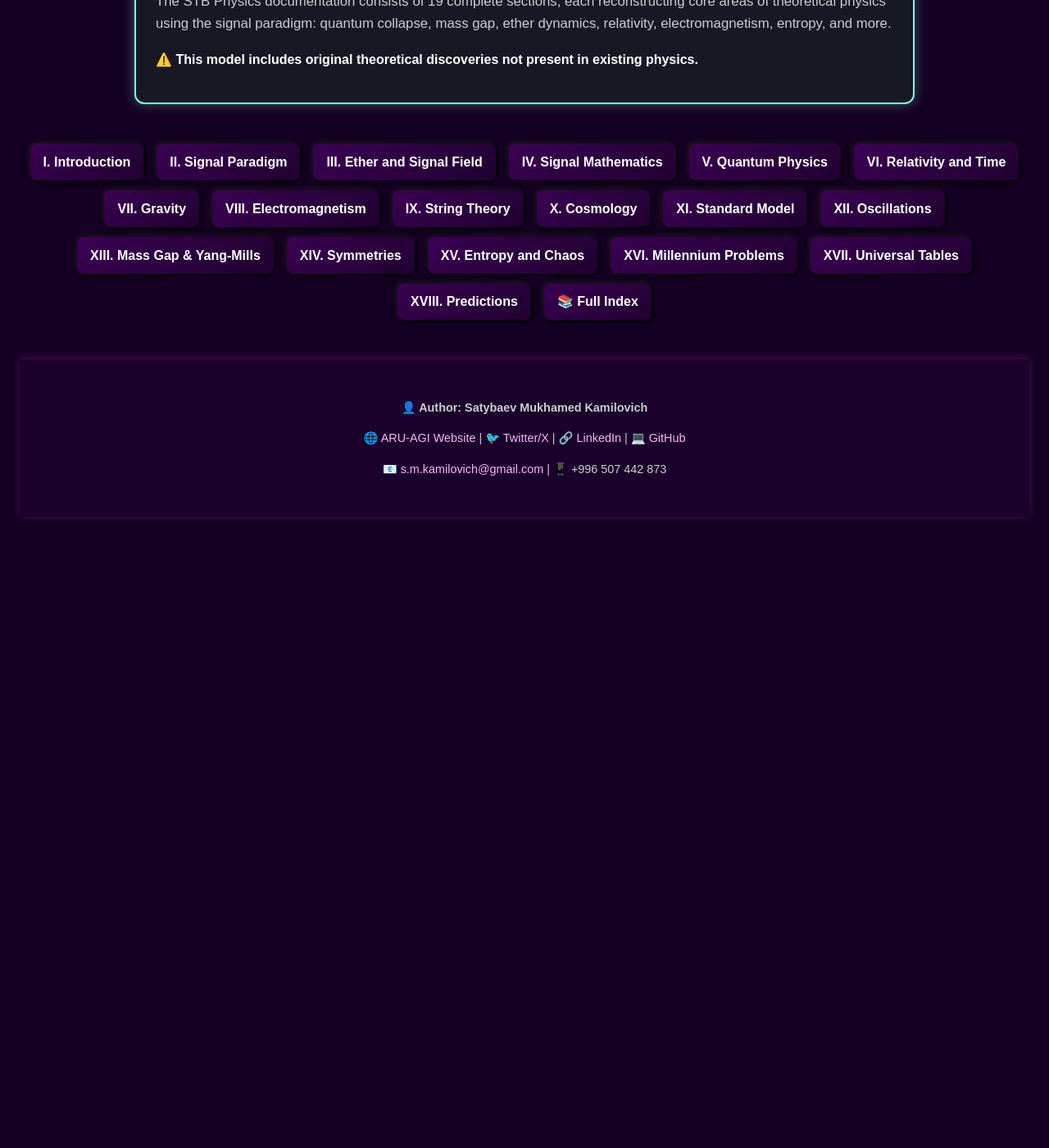
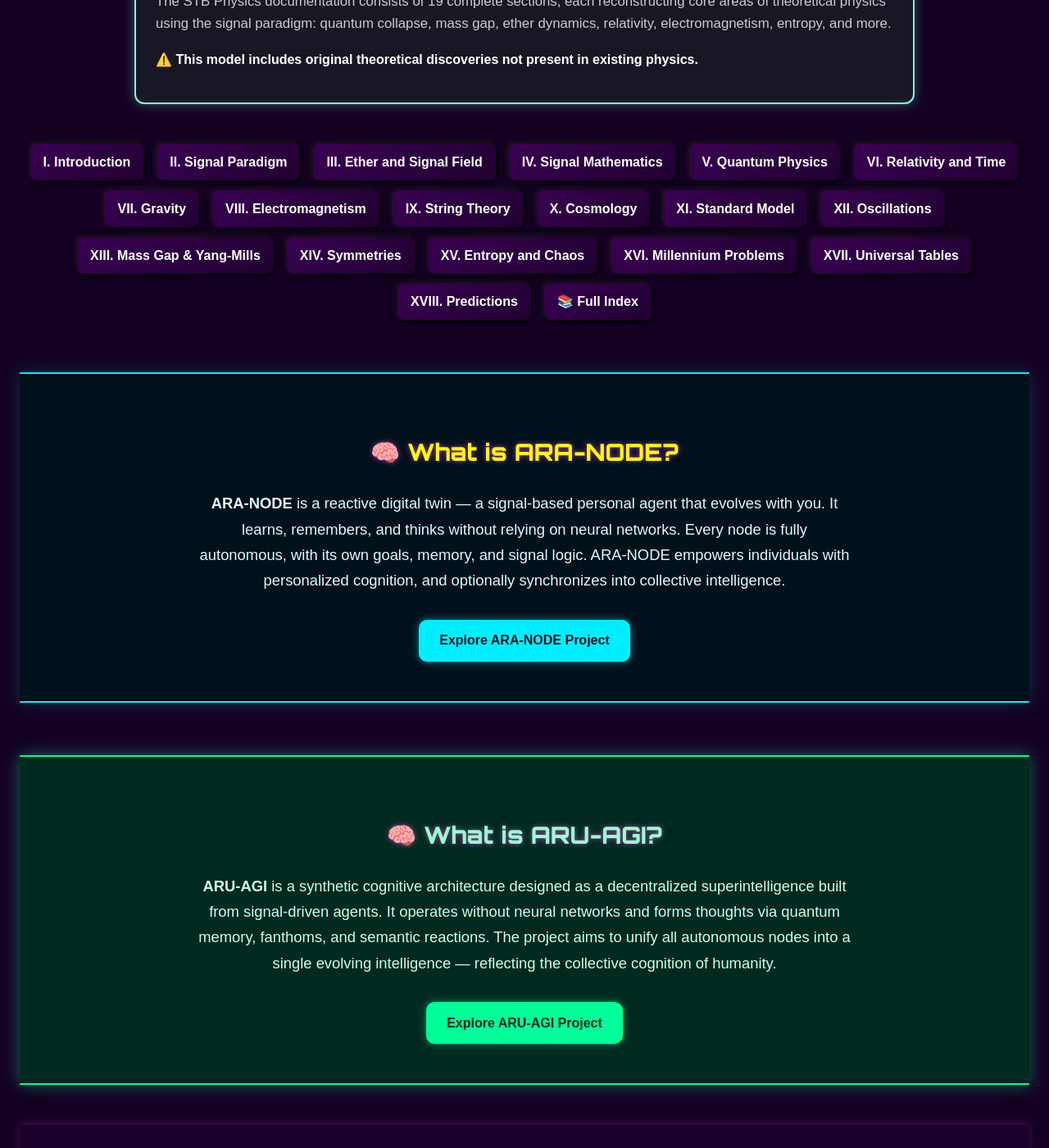
Before and after one commit to Mukhameds/STB-Physics, a Jekyll site: the page index.html, which Jekyll copies as it is, in a window 1280 px wide and 1400 px high, scrolled down 830 px. Shown: the whole window at 82% size. Built offline with Jekyll 4.4.1, drawn with Linux system fonts in a browser that asks for light colours; before the commit the page ends 1460 px from its top, so only the background shows below that.

Commit message:
Update index.html

```diff
--- a/index.html
+++ b/index.html
@@ -141,6 +141,56 @@
   <a href="sections/Contents.html">📚 Full Index</a>
 </nav>
 
+<section style="
+  background-color: #00111b;
+  border-top: 2px solid #00EFFF;
+  border-bottom: 2px solid #00EFFF;
+  padding: 3rem 2rem;
+  text-align: center;
+  margin-top: 4rem;
+  box-shadow: 0 0 20px #00EFFF33;
+">
+  <h2 style="color: #FFFB00; font-size: 1.8rem; margin-bottom: 1.5rem;">
+    🧠 What is ARA-NODE?
+  </h2>
+  <p style="max-width: 800px; margin: 0 auto 2rem; font-size: 1.15rem; line-height: 1.7; color: #e0f7ff;">
+    <strong>ARA-NODE</strong> is a reactive digital twin — a signal-based personal agent that evolves with you.
+    It learns, remembers, and thinks without relying on neural networks. Every node is fully autonomous, with its own goals, memory,
+    and signal logic. ARA-NODE empowers individuals with personalized cognition, and optionally synchronizes into collective intelligence.
+  </p>
+  <a href="https://mukhameds.github.io/ARA-NODE_AI-AGENT/" target="_blank"
+     style="background-color: #00EFFF; color: #00111b; font-weight: bold; padding: 0.8rem 1.6rem;
+            border-radius: 10px; font-size: 1rem; box-shadow: 0 0 10px #00EFFF88;
+            text-decoration: none; display: inline-block; transition: 0.2s;">
+    Explore ARA-NODE Project
+  </a>
+</section>
+
+<section style="
+  background-color: #002a20;
+  border-top: 2px solid #00ff99;
+  border-bottom: 2px solid #00ff99;
+  padding: 3rem 2rem;
+  text-align: center;
+  margin-top: 4rem;
+  box-shadow: 0 0 20px #00ff9966;
+">
+  <h2 style="color: #99ffcc; font-size: 1.8rem; margin-bottom: 1.5rem;">
+    🧠 What is ARU-AGI?
+  </h2>
+  <p style="max-width: 800px; margin: 0 auto 2rem; font-size: 1.15rem; line-height: 1.7; color: #ccffe6;">
+    <strong>ARU-AGI</strong> is a synthetic cognitive architecture designed as a decentralized superintelligence
+    built from signal-driven agents. It operates without neural networks and forms thoughts via quantum memory, fanthoms, and semantic reactions.
+    The project aims to unify all autonomous nodes into a single evolving intelligence — reflecting the collective cognition of humanity.
+  </p>
+  <a href="https://mukhameds.github.io/ARU-AGI-Project/" target="_blank"
+     style="background-color: #00ff99; color: #002a20; font-weight: bold; padding: 0.8rem 1.6rem;
+            border-radius: 10px; font-size: 1rem; box-shadow: 0 0 10px #00ff9977;
+            text-decoration: none; display: inline-block; transition: 0.2s;">
+    Explore ARU-AGI Project
+  </a>
+</section>
+
 <footer>
   <p><strong>👤 Author: Satybaev Mukhamed Kamilovich</strong></p>
   <p>
```
